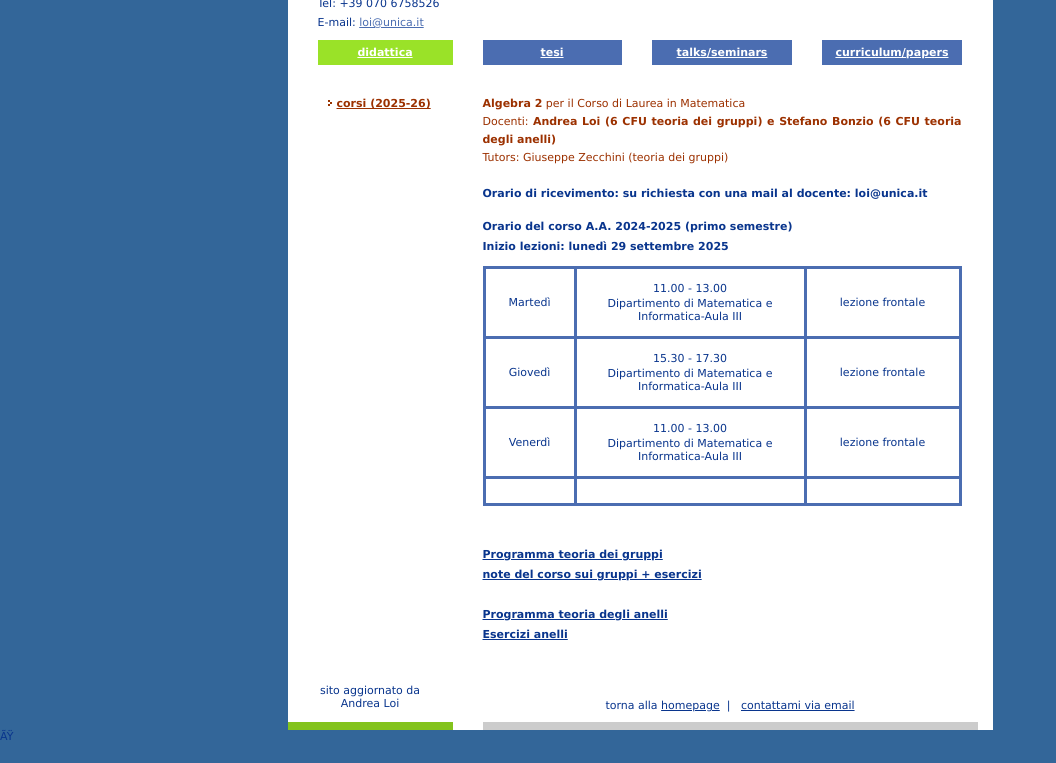
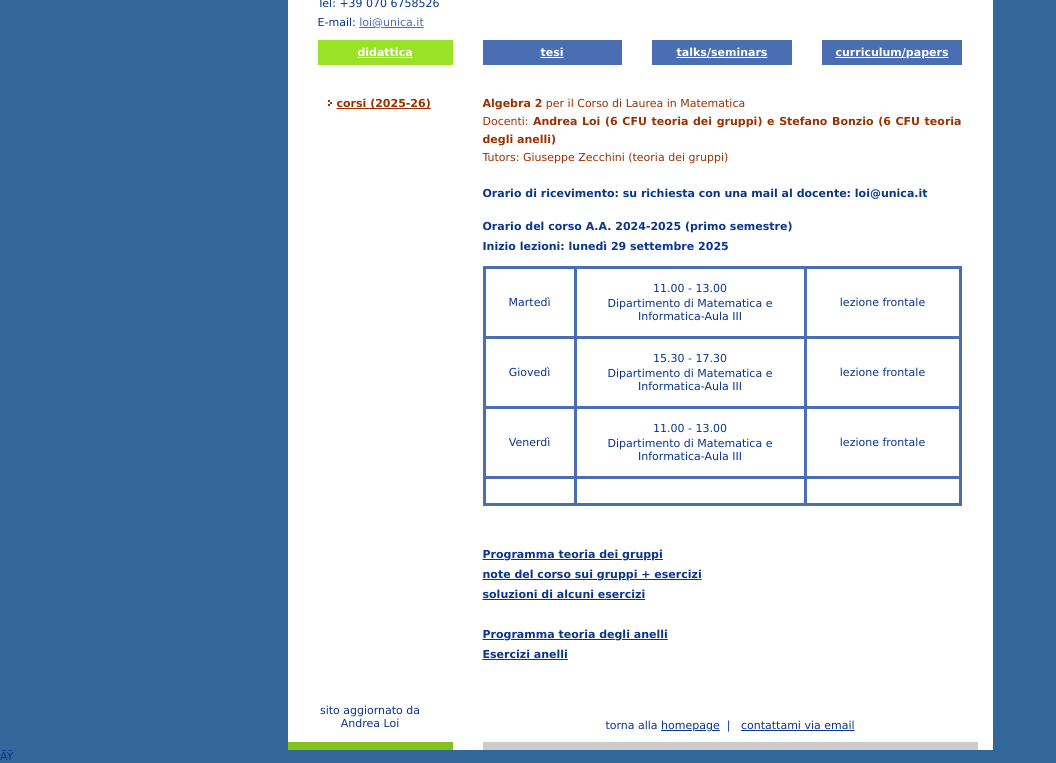
Before and after one commit to andrewxloi/andrewxloi.github.io, a plain HTML site: page alg22526.html in a window 1280 px wide. Shown: the part 115-878 px from the top of the page, without its empty margins (0-1056 px from the left). Drawn offline with Linux system fonts and the light colour scheme.

Commit message:
Add files via upload

```diff
--- a/alg22526.html
+++ b/alg22526.html
@@ -271,6 +271,8 @@
 					<br /><img src="blank.gif" width="1" height="2" border="0" /><br />
 					<a href="alg22526/librogruppi.pdf" class="red"><b>note del corso sui gruppi + esercizi </b></a>
 					 <br /><img src="blank.gif" width="1" height="2" border="0" /><br />
+					 <a href="alg22526/soluzioni.pdf" class="red"><b>soluzioni di alcuni  esercizi </b></a>
+					 <br /><img src="blank.gif" width="1" height="2" border="0" /><br />
 
 										 <br /><img src="blank.gif" width="1" height="2" border="0" /><br />
 					  <a href="alg22526/proganelli2525.pdf" class="red"><b>Programma teoria degli anelli </b></a>
```
